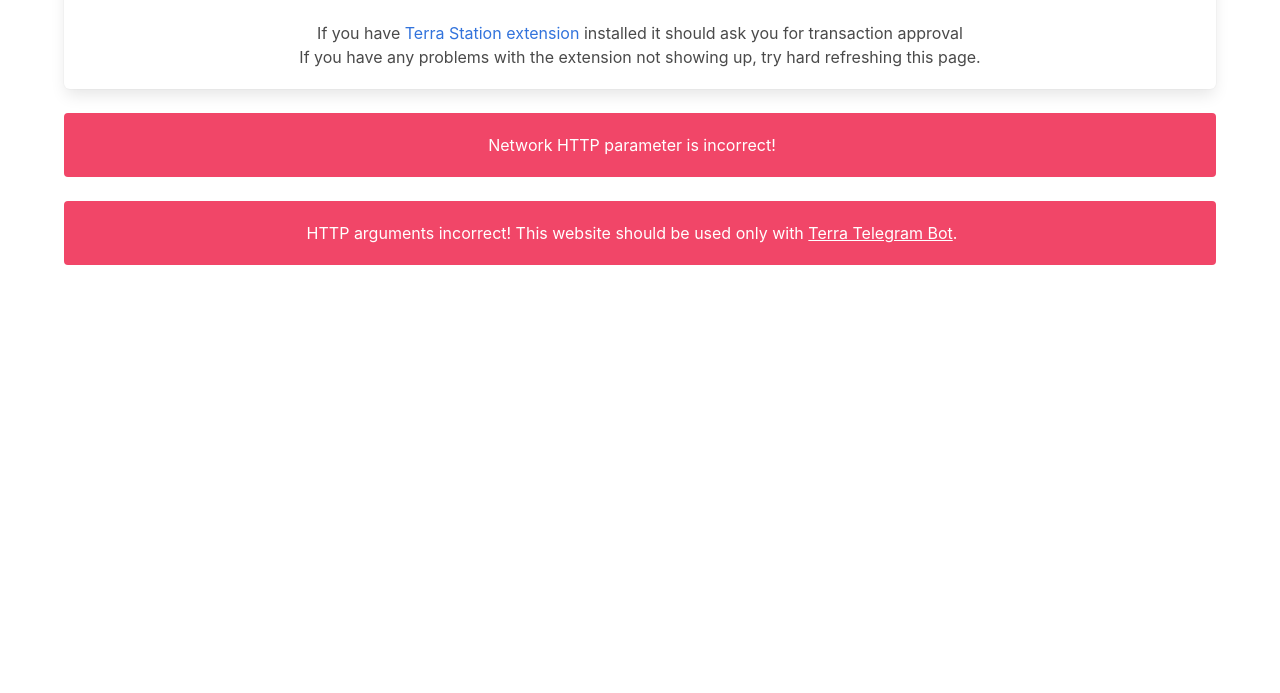
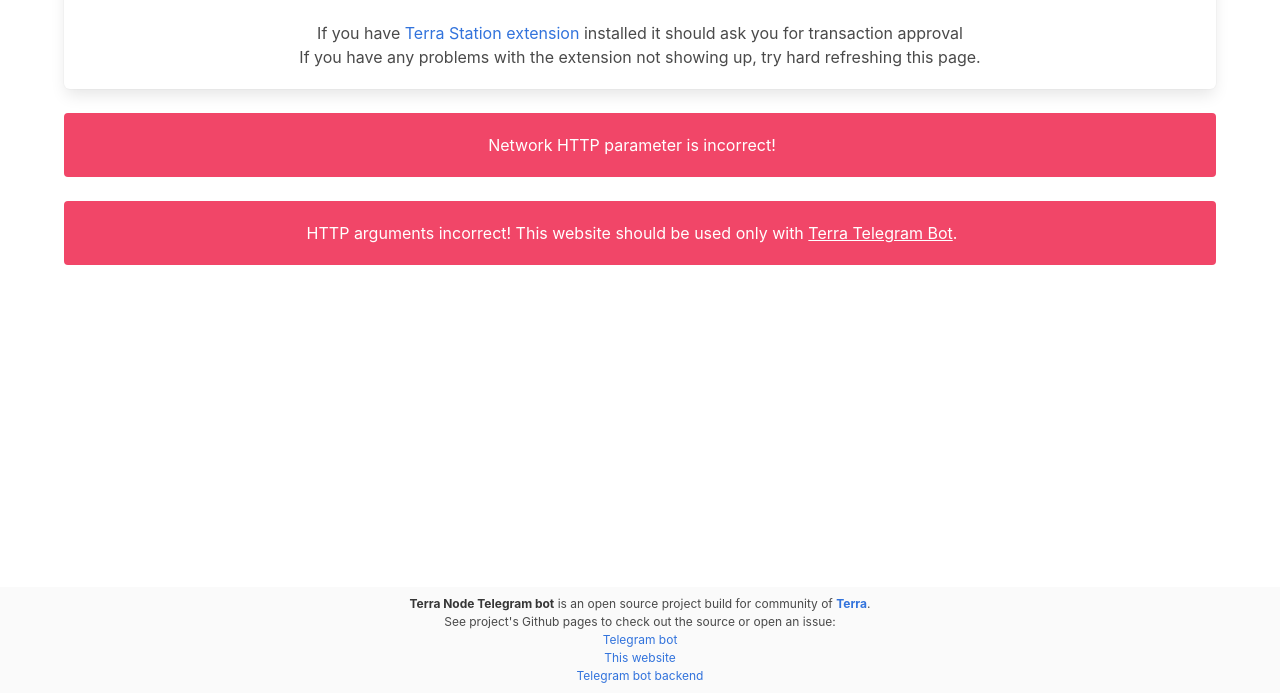
Before and after one commit to block42-blockchain-company/terra-telegram-bot-website, a website built with webpack: page src/index.html in a window 1280 px wide. Shown: the part 107-800 px from the top of the page. Built offline with nearby package versions, Linux system fonts and the light colour scheme; what @terra-money/terra.js would draw is missing.

Commit message:
add link to github pages

```diff
--- a/src/index.html
+++ b/src/index.html
@@ -58,4 +58,19 @@
 </section>
 
 </body>
+<footer class="footer is-size-7">
+    <div class="content has-text-centered" style="margin: 0">
+        <p style="margin: 0">
+            <strong>Terra Node Telegram bot</strong> is an open source project build for community of
+            <strong><a href="https://terra.money/">Terra</a></strong>.
+        </p>
+        <p style="margin:0">See project's Github pages to check out the source or open an issue:</p>
+        <a href="https://github.com/block42-blockchain-company/thornode-telegram-bot"><p style="margin: 0">Telegram
+            bot</p></a>
+        <a href="https://github.com/block42-blockchain-company/terra-telegram-bot-website"><p style="margin: 0">This
+            website</p></a>
+        <a href="https://github.com/block42-blockchain-company/terra-telegram-bot-backend"><p style="margin: 0">Telegram
+            bot backend</p></a>
+    </div>
+</footer>
 </html>
--- a/src/styles/style.css
+++ b/src/styles/style.css
@@ -6,6 +6,22 @@
 
 .show {
     display: inline-block;
+}
+
+/*Sticky footer*/
+html,
+body {
+    min-height: 100vh;
+    display: flex;
+    flex-direction: column;
+}
+
+body > footer {
+    margin-top: auto;
+}
+
+.footer {
+    padding: 0.5rem;
 }
 
 
```
